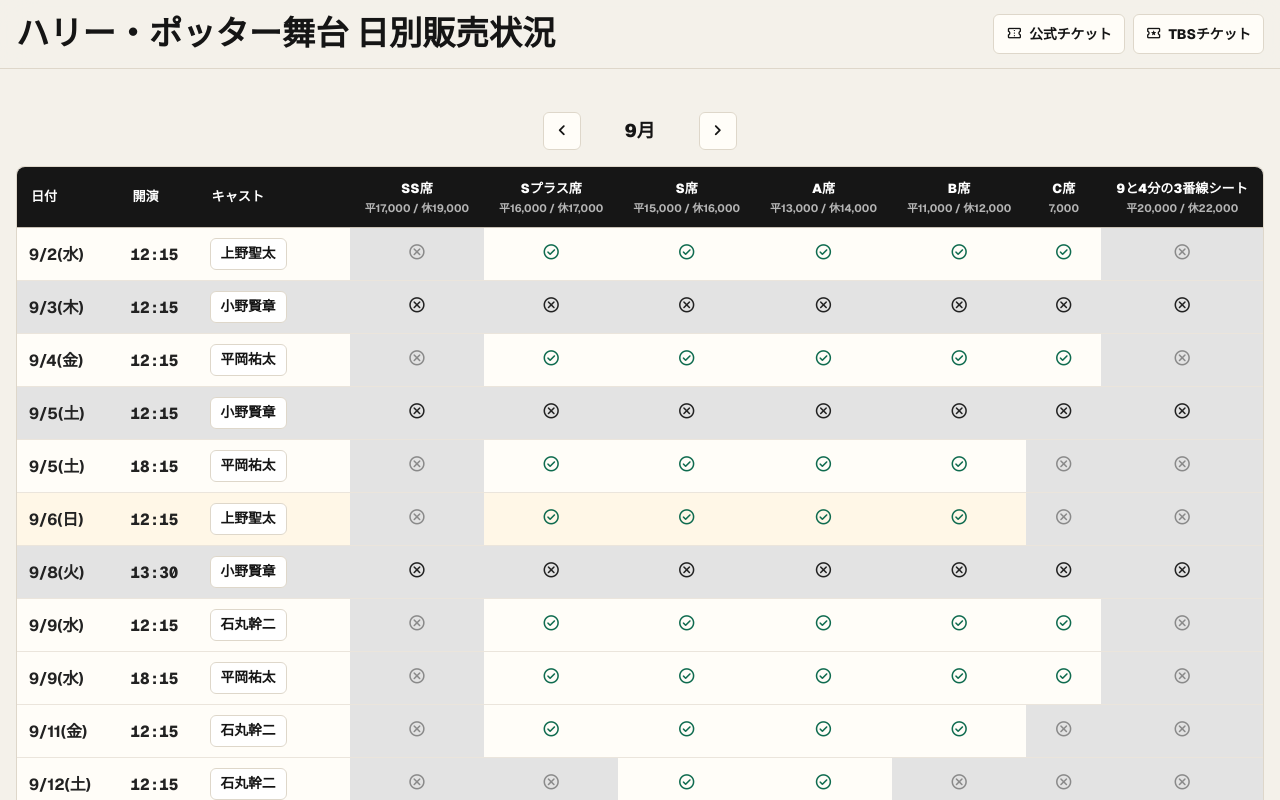
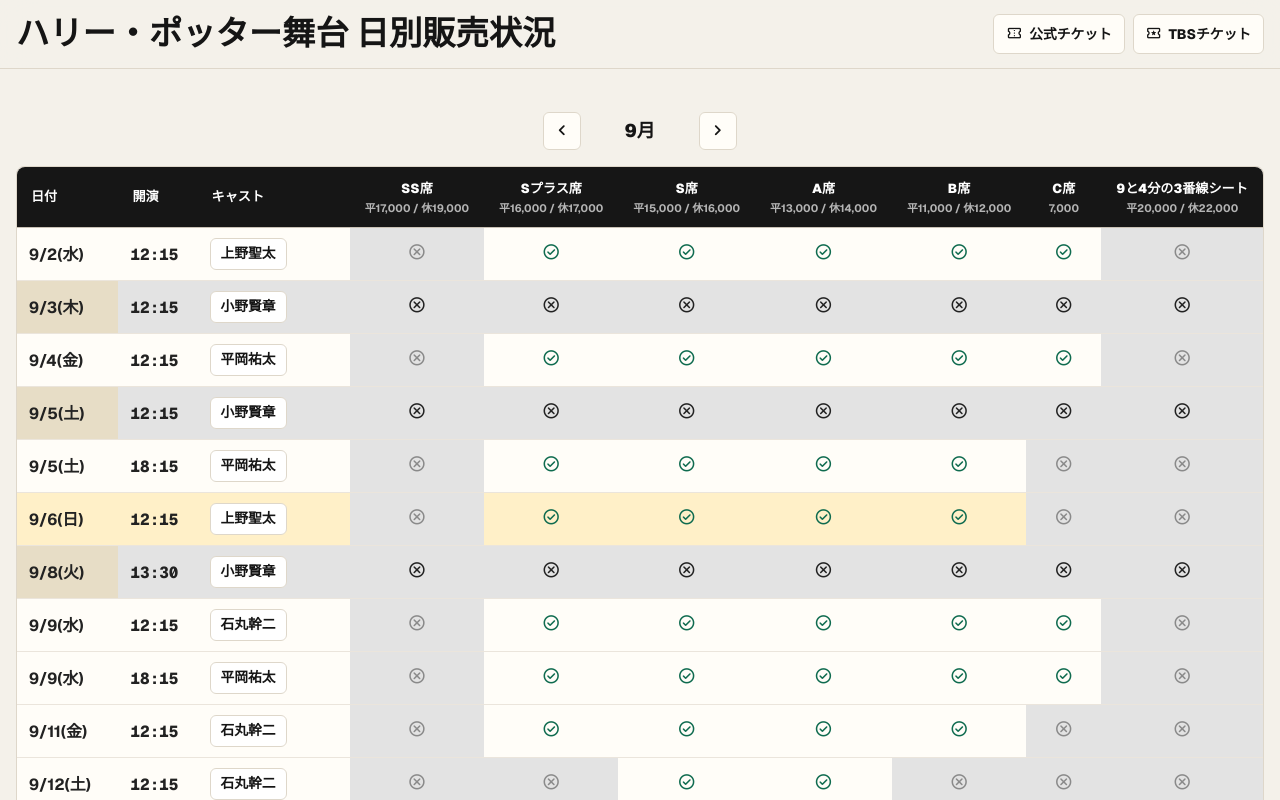
Before and after one commit to tetsuhiroyoneda/hp-stage-guide, a Next.js app: page / in a window 1280 px wide. Shown: the top 800 px of the page. Built offline with nearby package versions, Linux system fonts and the light colour scheme.

Commit message:
土日行の背景色を強調

```diff
--- a/src/app/globals.css
+++ b/src/app/globals.css
@@ -17,7 +17,8 @@
   --ink: #151515;
   --open: #0f6b4f;
   --sold-bg: #e3e3e3;
-  --weekend-bg: #fff7e7;
+  --weekend-bg: #fff0c8;
+  --weekend-sold-bg: #e7ddc6;
   --ng: #8a8a8a;
 }
 
@@ -228,7 +229,7 @@ summary {
 }
 
 .scheduleTable tr.isWeekend.isSold td {
-  background: var(--sold-bg);
+  background: var(--weekend-sold-bg);
 }
 
 .scheduleTable td:nth-child(1) {
@@ -246,7 +247,7 @@ summary {
 
 .scheduleTable tr.isSold td:nth-child(1),
 .scheduleTable tr.isWeekend.isSold td:nth-child(1) {
-  background: var(--sold-bg);
+  background: var(--weekend-sold-bg);
 }
 
 .scheduleTable td:nth-child(2) {
```
